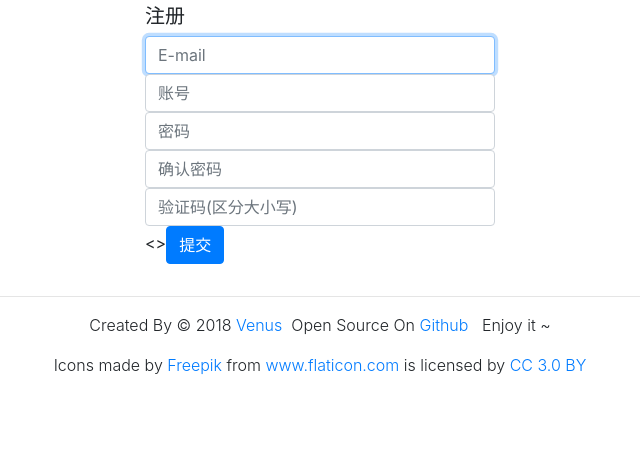
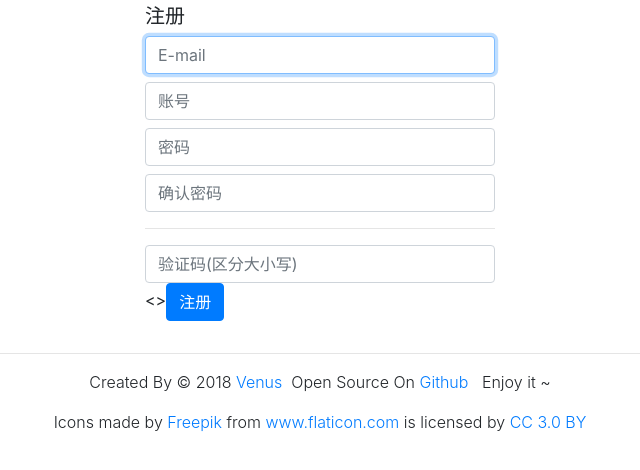
Before and after one commit to bbbbx/small-menu, a Node project: template views/register.pug in a window 1280 px wide. Shown: the part 92-562 px from the top of the page, without its empty margins (320-960 px from the left). Run offline with Node 20 templates, Linux system fonts and the light colour scheme; the template is opened without the code that fills it, so the values that code supplies are empty; some libraries are stand-ins or nearby versions.

Commit message:
:sparkles: developing

```diff
--- a/routes/login.js
+++ b/routes/login.js
@@ -1,5 +1,4 @@
 const express = require('express');
-const passport = require('passport');
 const bcrypt = require('bcrypt');
 const { User } = require('../models/index');
 const router = express.Router();
--- a/views/login.pug
+++ b/views/login.pug
@@ -13,7 +13,7 @@ block content
           div(class="form-group")
             label(for="password") 密码
             input(type="password" class="form-control" id="password" name="password" required)
-          button(type="submit" class="btn btn-primary") 提交
+          button(type="submit" class="btn btn-primary") 登录
         div(class="row")
           div(class="col")
             a(class="" href="/register") 注册
--- a/views/register.pug
+++ b/views/register.pug
@@ -7,14 +7,15 @@ block content
       div(class="col")
         form(action="/register", method="post" id="register")
           h5 注册
-          input(type="email" class="form-control" id="email" name="email" required autofocus="autofocus" placeholder="E-mail")
-          input(type="text" class="form-control" id="account" name="account" required placeholder="账号")
-          input(type="password" class="form-control" id="password" name="password" required placeholder="密码")
-          input(type="password" class="form-control" id="passwordConfirm" name="passwordConfirm" required placeholder="确认密码")
+          input(type="email" class="form-control my-2" id="email" name="email" required autofocus="autofocus" placeholder="E-mail")
+          input(type="text" class="form-control my-2" id="account" name="account" required placeholder="账号")
+          input(type="password" class="form-control my-2" id="password" name="password" required placeholder="密码")
+          input(type="password" class="form-control my-2" id="passwordConfirm" name="passwordConfirm" required placeholder="确认密码")
+          hr
           input(type="text" class="form-control" id="captcha" name="captcha" required placeholder="验证码(区分大小写)")
           #{ captcha.data }
-          button(type="submit" class="btn btn-primary") 提交
-      div(class="col") #{captcha.text}
+          button(type="submit" class="btn btn-primary") 注册
+      div(class="col")
   - var text = captcha.text
   script
     | let password = document.querySelector('#password');
--- a/views/user.pug
+++ b/views/user.pug
@@ -64,7 +64,7 @@ block content
                 p 没有收藏
 
           div(class="tab-pane fade" id="profile" role="tabpanel" aria-labelledby="profile-tab")
-            div(class="card-columns mt-4")
+            div(class="card-columns mt-4 w-50")
               if currentUser.following.length > 0
                 - for (let i = 0; i < currentUser.following.length; i++)
                   div(class="card")
@@ -76,7 +76,7 @@ block content
                 p 没有关注的人
 
           div(class="tab-pane fade" id="contact" role="tabpanel" aria-labelledby="contact-tab")
-            div(class="card-columns mt-4")
+            div(class="card-columns mt-4 w-50")
               if currentUser.followers.length > 0
                 - for (let i = 0; i < currentUser.followers.length; i++)
                   div(class="card")
```
Also changed, not shown: routes/user.js (+15 -5 lines), views/chart.pug (added, +14 -0 lines).
